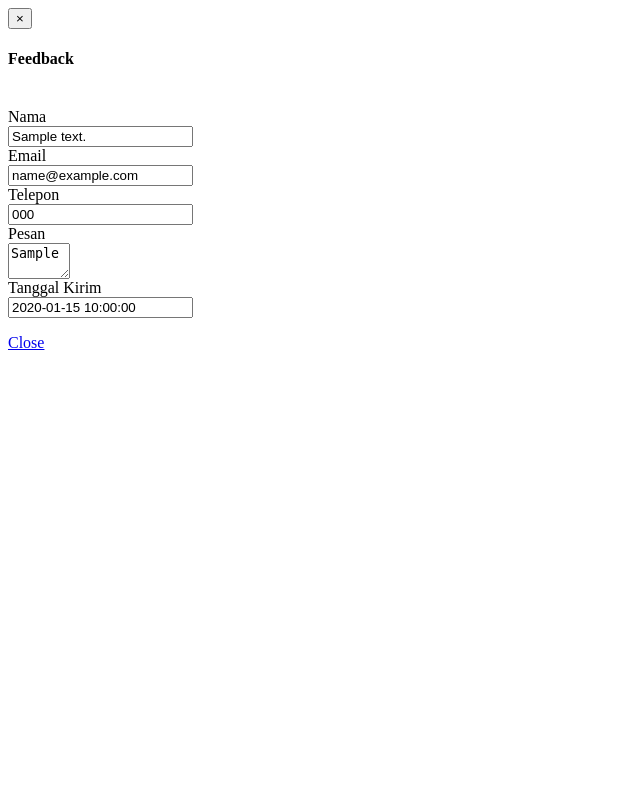
After one commit to alfimonth/rentso, a CodeIgniter app: page /rentso/index.php/admin/feed/1 in a window 1280 px wide. The commit adds this page. Shown: the whole page, without its empty margins (0-640 px from the left). Run offline with CodeIgniter, Linux system fonts and the light colour scheme; the visitor is signed in with stand-in values (Sample User, id 1); tables that the repository leaves empty or names only in its code hold one stand-in row (values such as "Sample post").

Commit message:
membuat fungsi feedbck

```diff
--- a/application/controllers/Admin.php
+++ b/application/controllers/Admin.php
@@ -23,7 +23,24 @@ class Admin extends CI_Controller
     }
     public function menghubungi()
     {
-        $this->load->view('back-end/manage-conactusquery');
+        $data['feeds'] = $this->ModelUser->getFeed()->result_array();
+        $this->load->view('back-end/manage-conactusquery', $data);
+    }
+    public function feed($id)
+    {
+        $data['feed'] = $this->ModelUser->getFeedbyId($id)->row_array();
+        $this->load->view('back-end/userfeed', $data);
+    }
+    public function feedclose($id)
+    {
+        $this->ModelUser->readFeed($id);
+        redirect('admin/menghubungi');
+    }
+    public function feeddel($id)
+    {
+        $this->ModelUser->deleteFeed($id);
+        $this->session->set_flashdata('hapus', "<script>Swal.fire({icon: 'success',title: 'Hapus feedback berhasil', showConfirmButton: false,timer: 1500})</script>");
+        redirect('admin/menghubungi');
     }
     public function page()
     {
--- a/application/models/ModelKendaraan.php
+++ b/application/models/ModelKendaraan.php
@@ -16,7 +16,7 @@ class ModelKendaraan extends CI_Model
     {
         $this->db->from('kendaraan');
         $this->db->join('merek', 'kendaraan.id_merek = merek.id_merek');
-        $this->db->order_by("id_mobil", "DSC");
+        $this->db->order_by("id_mobil", "DESC");
         $this->db->limit($limit);
         return $this->db->get();
     }
--- a/application/models/ModelUser.php
+++ b/application/models/ModelUser.php
@@ -40,4 +40,29 @@ class ModelUser extends CI_Model
         $this->db->limit(10, 0);
         return $this->db->get();
     }
+    public function getFeed()
+    {
+        $this->db->select('*');
+        $this->db->from('contactus');
+        $this->db->order_by('tgl_posting', 'DESC');
+        return $this->db->get();
+    }
+    public function getFeedbyId($id)
+    {
+        $this->db->select('*');
+        $this->db->from('contactus');
+        $this->db->where('id_cu', $id);
+        return $this->db->get();
+    }
+    public function readFeed($id)
+    {
+        $this->db->set('status', 1);
+        $this->db->where('id_cu', $id);
+        $this->db->update('contactus');
+    }
+    public function deleteFeed($id)
+    {
+        $this->db->where('id_cu', $id);
+        $this->db->delete('contactus');
+    }
 }
--- a/application/views/back-end/includes/leftbar.php
+++ b/application/views/back-end/includes/leftbar.php
@@ -18,7 +18,7 @@
 			</li>
 			<li><a href="<?= base_url('mobil/driver'); ?>"><i class="fa fa-money"></i> Biaya Driver</a></li>
 			<li><a href="<?= base_url('admin/user'); ?>"><i class="fa fa-users"></i> User</a></li>
-			<li><a href="<?= base_url('admin/menghubungi'); ?>"><i class="fa fa-phone"></i> Menghubungi</a></li>
+			<li><a href="<?= base_url('admin/menghubungi'); ?>"><i class="fa fa-phone"></i> Feedback</a></li>
 			<li><a href="<?= base_url('admin/page'); ?>"><i class="fa fa-gear"></i> Kelola Halaman</a></li>
 			<li><a href="<?= base_url('admin/kontak'); ?>"><i class="fa fa-info"></i> Kontak Info</a></li>
 			<li><a href="<?= base_url('admin/laporan'); ?>"><i class="fa fa-files-o"></i> Laporan</a></li>
--- /dev/null
+++ b/application/views/back-end/userfeed.php
@@ -0,0 +1,61 @@
+<!-- Printing -->
+<link rel="stylesheet" href="<?= base_url('assets/admin/'); ?>css/printing.css">
+<html>
+
+<head>
+</head>
+
+<body>
+	<div id="section-to-print">
+		<div id="only-on-print">
+			<h2>Feedback</h2>
+		</div>
+		<div class="modal-header">
+			<button type="button" class="close" data-dismiss="modal"><span aria-hidden="true">×</span></button>
+			<h4 class="modal-title" id="myModalLabel">Feedback</h4>
+		</div>
+		<div><br /></div>
+		<form id="theform" data-parsley-validate class="form-horizontal form-label-left" action="<?php $_SERVER['PHP_SELF']; ?>" method="post" enctype="multipart/form-data">
+			<div class="form-group">
+				<label class="control-label col-md-3 col-sm-3 col-xs-12" for="nama">Nama</label>
+				<div class="col-md-6 col-sm-6 col-xs-12">
+					<input type="text" id="nis" required="required" class="form-control col-md-7 col-xs-12" name="nama" data-parsley-error-message="Field ini harus diisi" value="<?= $feed['nama_visit']; ?>" readonly>
+				</div>
+			</div>
+			<div class="form-group">
+				<label class="control-label col-md-3 col-sm-3 col-xs-12" for="nama">Email</label>
+				<div class="col-md-6 col-sm-6 col-xs-12">
+					<input type="text" id="nis" required="required" class="form-control col-md-7 col-xs-12" name="nama" data-parsley-error-message="Field ini harus diisi" value="<?= $feed['email_visit']; ?>" readonly>
+				</div>
+			</div>
+			<div class="form-group">
+				<label class="control-label col-md-3 col-sm-3 col-xs-12" for="nama">Telepon</label>
+				<div class="col-md-6 col-sm-6 col-xs-12">
+					<input type="text" id="nis" required="required" class="form-control col-md-7 col-xs-12" name="nama" data-parsley-error-message="Field ini harus diisi" value="<?= $feed['telp_visit']; ?>" readonly>
+				</div>
+			</div>
+			<div class="form-group">
+				<label class="control-label col-md-3 col-sm-3 col-xs-12" for="nama">Pesan</label>
+				<div class="col-md-6 col-sm-6 col-xs-12">
+					<textarea required="required" class="form-control col-md-7 col-xs-12" cols="5" name="alamat" data-parsley-error-message="Field ini harus diisi" readonly><?= $feed['pesan']; ?></textarea>
+				</div>
+			</div>
+			<div class="form-group">
+				<label class="control-label col-md-3 col-sm-3 col-xs-12" for="nama">Tanggal Kirim</label>
+				<div class="col-md-6 col-sm-6 col-xs-12">
+					<input type="text" id="nis" required="required" class="form-control col-md-7 col-xs-12" name="nama" data-parsley-error-message="Field ini harus diisi" value="<?= $feed['tgl_posting']; ?>" readonly>
+				</div>
+			</div>
+		</form>
+		<div class="modal-footer">
+			<?php if ($feed['status'] == 1) : ?>
+				<button type="button" class="btn btn-default" data-dismiss="modal">Close</button>
+			<?php else : ?>
+				<a href="feedclose/<?= $feed['id_cu'] ?>" type="button" class="btn btn-default">Close</a>
+			<?php endif; ?>
+		</div>
+	</div>
+
+</body>
+
+</html>
```
Also changed, not shown: application/views/back-end/manage-conactusquery.php (+61 -39 lines).
